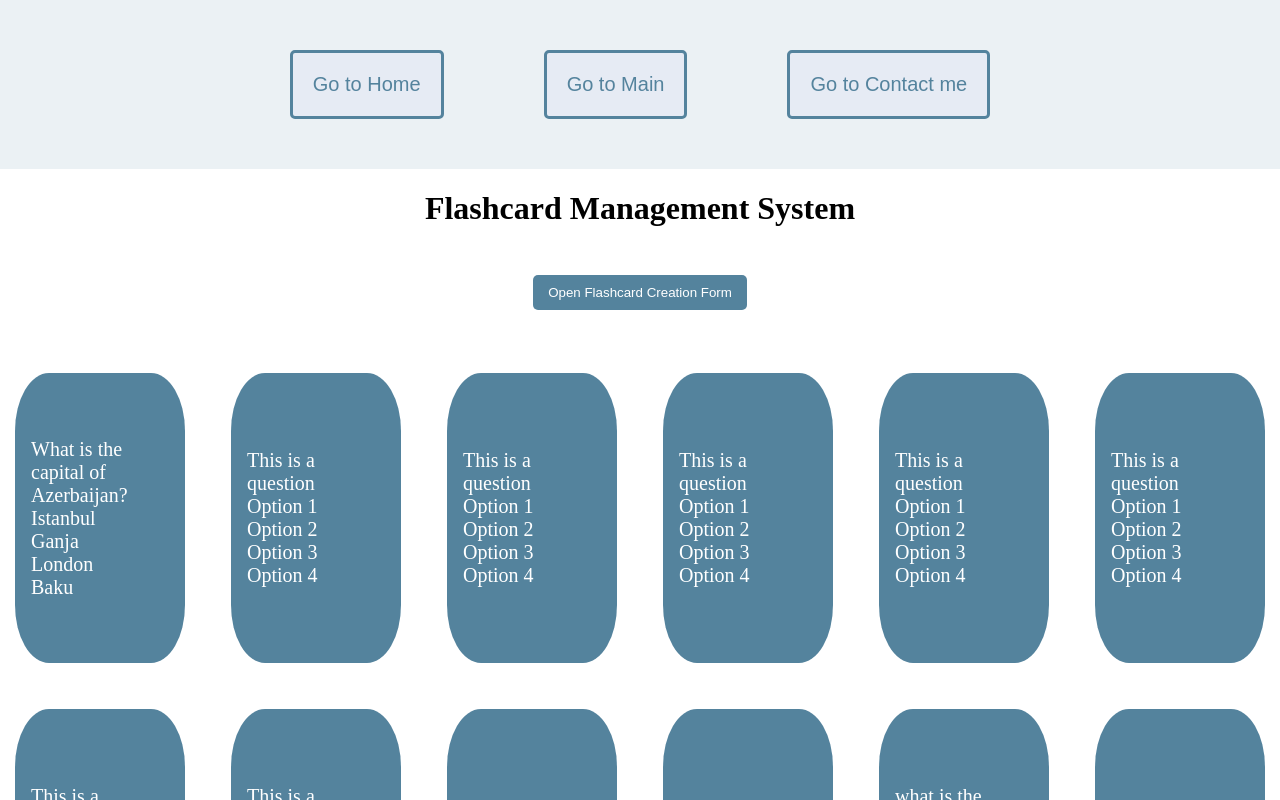
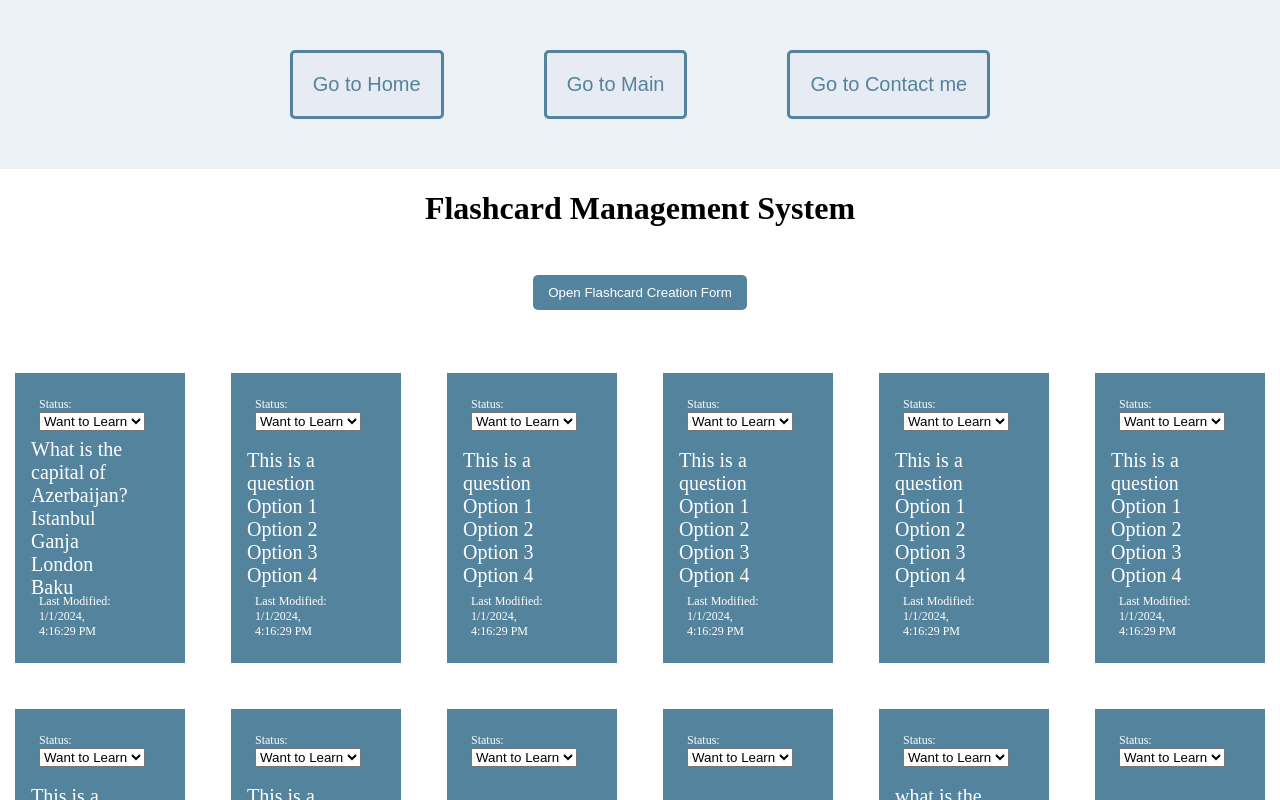
Before and after one commit to afsana16063/Flashcard-Project, a React (Create React App) app: page / in a window 1280 px wide. Both pictures are taken after a click on the button "Go to Main". Shown: the top 800 px of the page. Built offline with nearby package versions, Linux system fonts and the light colour scheme; data requests are answered from the project's data file.

Commit message:
added status of the cards

```diff
--- a/data/db.json
+++ b/data/db.json
@@ -129,22 +129,23 @@
       "amount": ""
     },
     {
+      "id": 9,
       "questions": "",
       "answers": "",
       "options": [],
       "subject": "",
-      "difficulty": "",
-      "id": 9
+      "difficulty": ""
     },
     {
+      "id": 10,
       "questions": "what is this",
       "answers": "",
       "options": [],
       "subject": "",
-      "difficulty": "",
-      "id": 10
+      "difficulty": ""
     },
     {
+      "id": 11,
       "questions": "what is the biggest country? ",
       "answers": "Russia",
       "options": [
@@ -154,56 +155,67 @@
         " Canada"
       ],
       "subject": "geography",
-      "difficulty": "easy",
-      "id": 11
+      "difficulty": "easy"
     },
     {
+      "id": 12,
+      "questions": "",
+      "answers": "",
+      "options": [],
+      "subject": "",
+      "difficulty": ""
+    },
+    {
+      "id": 18,
+      "questions": "dfg",
+      "answers": "gnm",
+      "options": [],
+      "subject": "",
+      "difficulty": ""
+    },
+    {
+      "id": 19,
+      "questions": "",
+      "answers": "",
+      "options": [],
+      "subject": "",
+      "difficulty": ""
+    },
+    {
+      "id": "-1/5/2024, 4:34:46 PM",
       "questions": "",
       "answers": "",
       "options": [],
       "subject": "",
       "difficulty": "",
-      "id": 12
+      "lastModified": "1/5/2024, 4:34:46 PM"
     },
     {
-      "questions": "random 1",
+      "id": "sdf-1/5/2024, 4:39:57 PM",
+      "questions": "sdf",
+      "answers": "",
+      "options": [],
+      "subject": "",
+      "difficulty": "sdf",
+      "lastModified": "1/5/2024, 4:39:57 PM"
+    },
+    {
+      "id": "last 1-1/5/2024, 4:41:00 PM",
+      "questions": "last 1",
       "answers": "",
       "options": [],
       "subject": "",
       "difficulty": "",
-      "id": 13
+      "lastModified": "1/5/2024, 4:41:00 PM"
     },
     {
-      "questions": "random 2",
+      "id": "last 2-1/5/2024, 4:41:05 PM",
+      "questions": "last 2",
       "answers": "",
       "options": [],
       "subject": "",
       "difficulty": "",
-      "id": 14
-    },
-    {
-      "questions": "random 3",
-      "answers": "",
-      "options": [],
-      "subject": "",
-      "difficulty": "",
-      "id": 15
-    },
-    {
-      "questions": "random 4",
-      "answers": "",
-      "options": [],
-      "subject": "",
-      "difficulty": "",
-      "id": 16
-    },
-    {
-      "questions": "",
-      "answers": "",
-      "options": [],
-      "subject": "",
-      "difficulty": "",
-      "id": 17
+      "lastModified": "1/5/2024, 4:41:05 PM"
     }
   ],
   "messages": [
--- a/src/FlashCard.js
+++ b/src/FlashCard.js
@@ -1,9 +1,11 @@
 import React, { useEffect, useState } from "react";
 import axios from "axios";
+import "./Main.css";
 
 export default function FlashCard({ flashcard, onEdit, onDelete }) {
   const [flip, setFlip] = useState(false);
   const [isHovered, setIsHovered] = useState(false);
+  const [editedStatus, setEditedStatus] = useState(flashcard.status);
 
   const handleCardClick = (e) => {
     // Prevent the click event propagation when clicking on edit or delete buttons
@@ -13,6 +15,12 @@ export default function FlashCard({ flashcard, onEdit, onDelete }) {
 
     // Toggle the flip state when clicking on the card
     setFlip(!flip);
+  };
+
+  const handleStatusChange = (e) => {
+    const newStatus = e.target.value;
+    setEditedStatus(newStatus);
+    onEdit({ ...flashcard, status: newStatus });
   };
 
   return (
@@ -29,7 +37,7 @@ export default function FlashCard({ flashcard, onEdit, onDelete }) {
           onClick={(e) => {
             e.stopPropagation();
             console.log("Edit button clicked");
-            onEdit(flashcard); // Pass the specific flashcard to onEdit
+            onEdit(flashcard.id); // Pass the specific flashcard to onEdit
           }}
         >
           Edit
@@ -54,6 +62,18 @@ export default function FlashCard({ flashcard, onEdit, onDelete }) {
         </div>
       </div>
       <div className="flashcard-answers">{flashcard.answers}</div>
+      {/* {flip && ( */}
+      <div className="status">
+        Status:
+        <select value={editedStatus} onChange={handleStatusChange}>
+          <option value="Learned">Learned</option>
+          <option value="Want to Learn">Want to Learn</option>
+          <option value="Noted">Noted</option>
+        </select>
+      </div>
+      <div className="last-modified">
+        Last Modified: {flashcard.lastModified}
+      </div>
     </div>
   );
 }
--- a/src/FlashcardManagement.js.js
+++ b/src/FlashcardManagement.js
@@ -9,6 +9,7 @@ Modal.setAppElement("#root");
 
 function FlashcardManagement({ setFlashcards }) {
   const [newFlashcard, setNewFlashcard] = useState({
+    id: "",
     questions: "",
     answers: "",
     options: [],
@@ -27,19 +28,26 @@ function FlashcardManagement({ setFlashcards }) {
   };
 
   const handleCreateFlashcard = () => {
+    const currentDate = new Date().toLocaleString();
     axios
-      .post("http://localhost:3000/SAMPLE_FLASHCARDS", newFlashcard)
+      .post("http://localhost:3000/SAMPLE_FLASHCARDS", {
+        ...newFlashcard,
+        id: `${newFlashcard.questions}-${currentDate}`,
+        lastModified: currentDate,
+      })
       .then((res) => {
         setFlashcards((prevFlashcards) => [
           ...prevFlashcards,
           {
-            id: `${prevFlashcards.length}-${Date.now()}`,
             ...newFlashcard,
+            id: `${newFlashcard.questions}-${currentDate}`,
+            lastModified: currentDate,
           },
         ]);
 
         // Reset the form after creating a new flashcard
         setNewFlashcard({
+          id: "",
           questions: "",
           answers: "",
           options: [],
--- a/src/Main.css
+++ b/src/Main.css
@@ -42,7 +42,6 @@ body {
   margin: 15px;
   background-color: #54839d;
   color: #ffffff;
-  border-radius: 20%;
   height: 250px;
   transform-style: preserve-3d;
   transform: rotateY(var(--rotate-y, 0)) translateY(var(--translate-y, 0));
@@ -65,7 +64,10 @@ body {
 }
 
 .flashcard .flashcard-questions,
-.flashcard .flashcard-answers {
+.flashcard .flashcard-answers,
+.last-modified,
+.status,
+.edit-delete-buttons {
   position: absolute;
   padding: 1rem;
   backface-visibility: hidden;
@@ -97,3 +99,23 @@ body {
   background-color: #ffffff;
   color: #54839d;
 }
+
+.last-modified {
+  max-width: 50%;
+  position: absolute;
+  bottom: 0;
+  left: 0;
+  font-size: 12px;
+  margin: 8px;
+  color: #ffffff;
+}
+
+.status {
+  max-width: 50%;
+  position: absolute;
+  top: 0;
+  left: 0;
+  font-size: 12px;
+  margin: 8px;
+  color: #ffffff;
+}
--- a/src/Main.js
+++ b/src/Main.js
@@ -7,7 +7,7 @@ import FlashCard from "./FlashCard.js";
 import axios from "axios";
 import "./Main.css";
 
-function Main() {
+function Main(flashcard) {
   const [flashcards, setFlashcards] = useState([]);
 
   useEffect(() => {
@@ -20,6 +20,8 @@ function Main() {
           options: questionItem.options,
           subject: questionItem.subject,
           difficulty: questionItem.difficulty,
+          lastModified: new Date().toLocaleString(),
+          status: "Want to Learn", // Default status
         }))
       );
     });
@@ -31,11 +33,22 @@ function Main() {
       const editedIndex = updatedFlashcards.findIndex(
         (flashcard) => flashcard.id === editedFlashcard.id
       );
-      console.log(updatedFlashcards);
-      console.log(editedFlashcard);
 
       if (editedIndex !== -1) {
         updatedFlashcards[editedIndex] = editedFlashcard;
+
+        // Update the flashcard data on the server
+        axios
+          .put(
+            `http://localhost:3000/SAMPLE_FLASHCARDS/${editedFlashcard.id}`,
+            editedFlashcard
+          )
+          .then((res) => {
+            console.log("Flashcard updated on the server:", editedFlashcard);
+          })
+          .catch((error) => {
+            console.error("Error updating flashcard on the server:", error);
+          });
       }
 
       return updatedFlashcards;
```
Also changed, not shown: src/App.js (+0 -59 lines).
